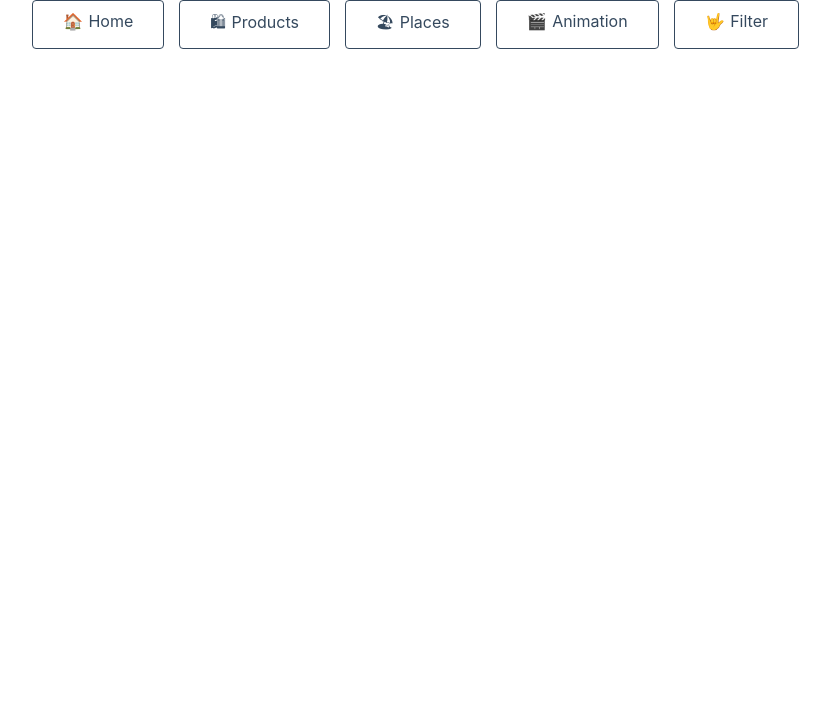
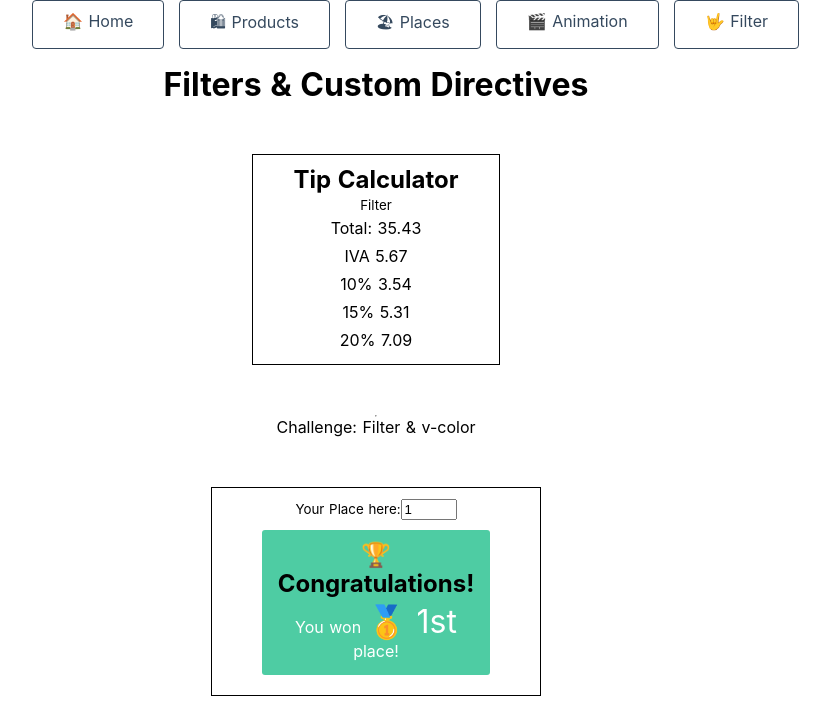
Before and after one commit to alexbaezd/Learn_Vue, a Nuxt app: page /filters in a window 1280 px wide. Shown: the top 714 px of the page, without its empty margins (232-1062 px from the left). Built offline with nearby package versions, Linux system fonts and the light colour scheme.

Commit message:
✨ Practices Filters & custom directive created  v-color

```diff
--- /dev/null
+++ b/pages/filters.vue
@@ -0,0 +1,109 @@
+<template>
+  <div class="filter-contain">
+    <h1>Filters & Custom Directives</h1>
+    <div class="filter-tip">
+      <h2>Tip Calculator</h2>
+      <small>Filter</small>
+      <p>Total: {{ customerTotal }}</p>
+      <p>IVA {{ customerTotal | taxes }}</p>
+      <p>10% {{ customerTotal | tip10 }}</p>
+      <p>15% {{ customerTotal | tip15 }}</p>
+      <p>20% {{ customerTotal | tip20 }}</p>
+    </div>
+    <hr />
+    <p>Challenge: Filter & v-color</p>
+    <div class="filter-tip">
+      <small>Your Place here:</small>
+      <input v-model="num" type="number" min="1" max="10" />
+      <div class="won" v-color="{ color: '#4ecca3' }">
+        <h2>🏆 Congratulations!</h2>
+        <p>
+          You won <span>{{ num | place }}</span> place!
+        </p>
+      </div>
+    </div>
+  </div>
+</template>
+
+<script>
+export default {
+  data() {
+    return { customerTotal: 35.43, num: 1 };
+  },
+  filters: {
+    tip10(value) {
+      return (value * 0.1).toFixed(2);
+    },
+    tip15(value) {
+      return (value * 0.15).toFixed(2);
+    },
+    tip20(value) {
+      return (value * 0.2).toFixed(2);
+    },
+    taxes(value) {
+      return (value * 0.16).toFixed(2);
+    },
+    place(value) {
+      switch (parseInt(value)) {
+        case 1:
+          return `🥇 ${value}st`;
+          break;
+        case 2:
+          return `🥈 ${value}nd`;
+          break;
+        case 3:
+          return `🥉 ${value}nd`;
+          break;
+        default:
+          return `🏅 ${value}th`;
+      }
+    }
+  },
+  directives: {
+    color: {
+      bind: function(el, binding) {
+        console.log(binding.value.color);
+        el.style.background = binding.value.color;
+      }
+    }
+  }
+};
+</script>
+
+<style scoped>
+.filter-contain {
+  width: 85%;
+  margin: 1rem 4rem;
+  display: flex;
+  flex-direction: column;
+  align-items: center;
+}
+.filter-contain h1,
+.filter-contain h2 {
+  text-align: center;
+}
+.filter-tip {
+  text-align: center;
+  max-width: 330px;
+  margin: 50px auto;
+  display: table;
+  padding: 10px 40px;
+  border: 1px solid black;
+}
+.filter-tip p {
+  padding: 4px 0;
+}
+
+.won {
+  background: #ffc968;
+  padding: 10px 10px;
+  border-radius: 3px;
+  margin: 10px;
+}
+.won p {
+  color: white;
+}
+.won span {
+  font-size: 2rem;
+}
+</style>
```
